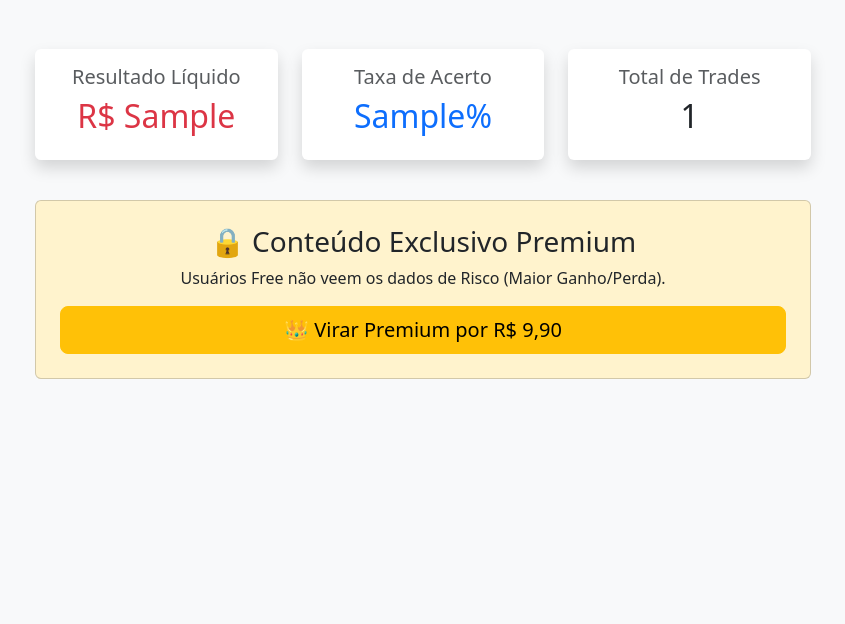
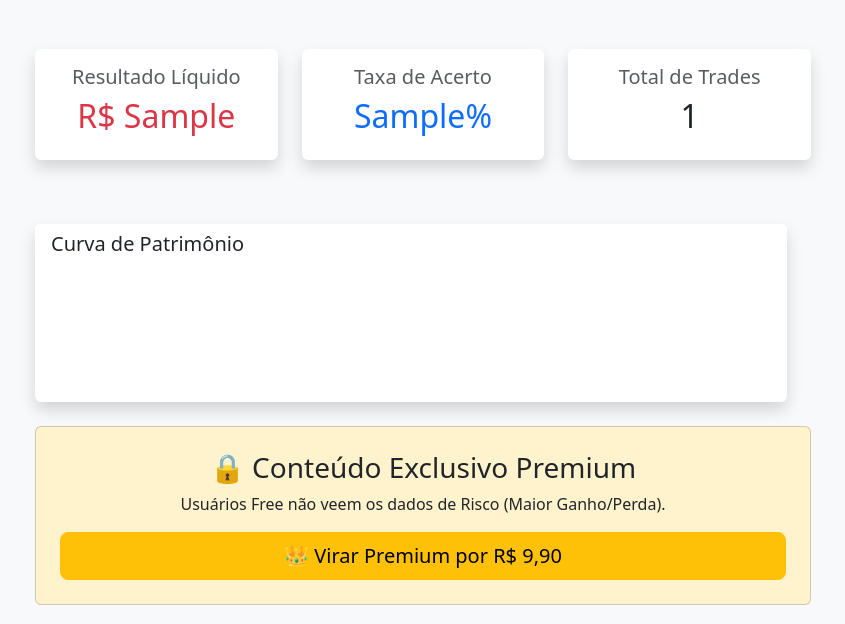
Before and after one commit to Adecidio/tradejournal-lite, a Flask app: template app/templates/dashboard.html in a window 1280 px wide. Shown: the part 176-800 px from the top of the page, without its empty margins (217-1062 px from the left). Run offline with Flask 3, Linux system fonts and the light colour scheme; the template is opened without the code that fills it: most values are stand-ins (such as "Sample title", 1, 10 or a date in 2020).

Commit message:
Adição de gráfico de desempenho

```diff
--- a/app/templates/dashboard.html
+++ b/app/templates/dashboard.html
@@ -34,6 +34,58 @@
     </div>
 </div>
 <div class="row mt-4">
+<div class="row mt-4 mb-4">
+    <div class="col-12">
+        <div class="card shadow border-0">
+            <div class="card-header bg-white border-0">
+                <h5 class="mb-0">Curva de Patrimônio</h5>
+            </div>
+            <div class="card-body">
+                <canvas id="equityChart" height="100"></canvas>
+            </div>
+        </div>
+    </div>
+</div>
+<script src="https://cdn.jsdelivr.net/npm/chart.js">
+    // Pega o contexto do Canvas
+    const ctx = document.getElementById('equityChart').getContext('2d');
+
+    // Recebe os dados do Python (O Jinja2 injeta a lista aqui)
+    const dadosGrafico = {{ dados.grafico_dados | tojson }};
+
+    // Cria labels genéricos (Trade 1, Trade 2, etc.)
+    const labels = dadosGrafico.map((val, index) => index === 0 ? 'Início' : `Trade ${index}`);
+
+    // Configura a cor da linha (Verde se lucro, Vermelho se prejuízo)
+    const corLinha = dadosGrafico[dadosGrafico.length -1] >= 0 ? '#198754' : '#dc3545';
+
+    new Chart(ctx, {
+        type: 'line',
+        data: {
+            labels: labels,
+            datasets: [{
+                label: 'Saldo Acumulado (R$)',
+                data: dadosGrafico,
+                borderColor: corLinha,
+                backgroundColor: corLinha + '20',  // Mesma cor mas transparente
+                fill: true,
+                tension: 0.4,  // Deixa a linha
+                pointRadius: 2
+            }]
+        },
+        options: {
+            responsive: true,
+            plugins: {
+                legend: { display: false }
+            },
+            interaction: {
+                intersect: false,
+                mode: 'index',
+            }
+        }
+    });
+
+</script>
     {% if current_user.is_premium %}
         <div class="col-md-6">
             <div class="alert alert-success">Maior Ganho: R$ {{ dados.maior_ganho }} 🤑</div>
```
Also changed, not shown: app/services.py (+10 -1 lines).
